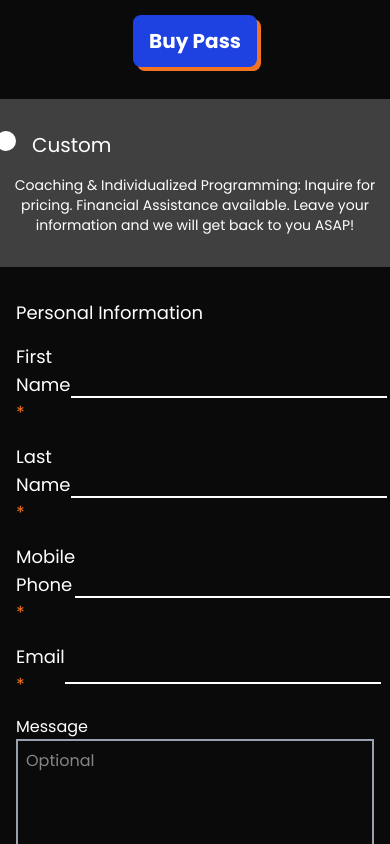
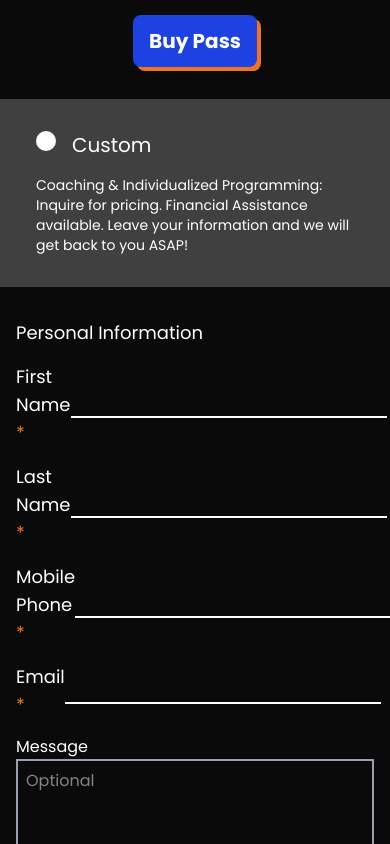
Before and after one commit to Artists-for-Humanity/urban-powerhouse, a Next.js app: page /Membership in a window 390 px wide. Shown: the part 1020-1864 px from the top of the page. Built offline with nearby package versions, Linux system fonts and the light colour scheme.

Commit message:
finished making the custom bar responsive

```diff
--- a/pages/Membership.tsx
+++ b/pages/Membership.tsx
@@ -42,7 +42,7 @@ function MembershipOptions({bgColor, dColor, type, price, description, onButtonC
 
 function MemInput({ Info }) {
   return (
-    <div className="memInputWrapper flex flex-row justify-between items-center col-start-2 col-end-8 pb-4">
+    <div className="memInputWrapper flex flex-row justify-between items-center col-start-2 col-end-8 lg:col-start-1 lg:col-end-6 pb-4">
       <div className="Input text-lg sm:text-2xl">
         {Info} <span className="text-(--urban-orange)">*</span>
       </div>
@@ -150,9 +150,8 @@ export default function Membership() {
             }`}
             onClick={() => handleClick("Custom")}
           >
-
-            <div className="cusTotCon h-full w-full lg:flex lg:justify-between lg:items-center">
-            <div className="CustomTextCon text-xl lg:flex lg: items-center lg:justify-between col-start-2 col-end-8">
+            <div className="cusTotCon h-full w-full px-10 lg:flex lg:justify-between lg:items-center">
+              <div className="CustomTextCon text-xl flex items-center">
                 <div className="memSelCon flex flex-row lg:items-center">
                   <div
                     className={`memSel size-px border-10 rounded-xl mr-4 ${
@@ -161,15 +160,14 @@ export default function Membership() {
                   ></div>
                   <div className="type pb-4 sm:text-2xl lg:text-3xl lg:pb-0">Custom</div>
                 </div>
-              <div className="description text-base text-sm sm:text-base lg:text-lg lg:text-left lg:w-90">
+              </div>
+              <div className="description text-left text-base text-sm sm:text-base lg:justify-end lg:text-lg lg:text-left lg:w-90">
                 Coaching & Individualized Programming: Inquire for pricing. Financial Assistance available. Leave your information and we will get back to you ASAP!
-              </div>
               </div>
             </div>
           </button>
 
-
-    <div className="memInputSec flex flex-col col-start-1 col-end-9 pt-8 ">
+    <div className="memInputSec flex flex-col col-start-1 col-end-9 lg:col-span-full pt-8 ">
         <div className="memInputText text-lg sm:text-2xl pb-4">Personal Information</div>
             <MemInput Info = {" First Name"}/>
             <MemInput Info = {" Last Name"}/>
```
Lines whose indentation alone changed are shown as unchanged.
